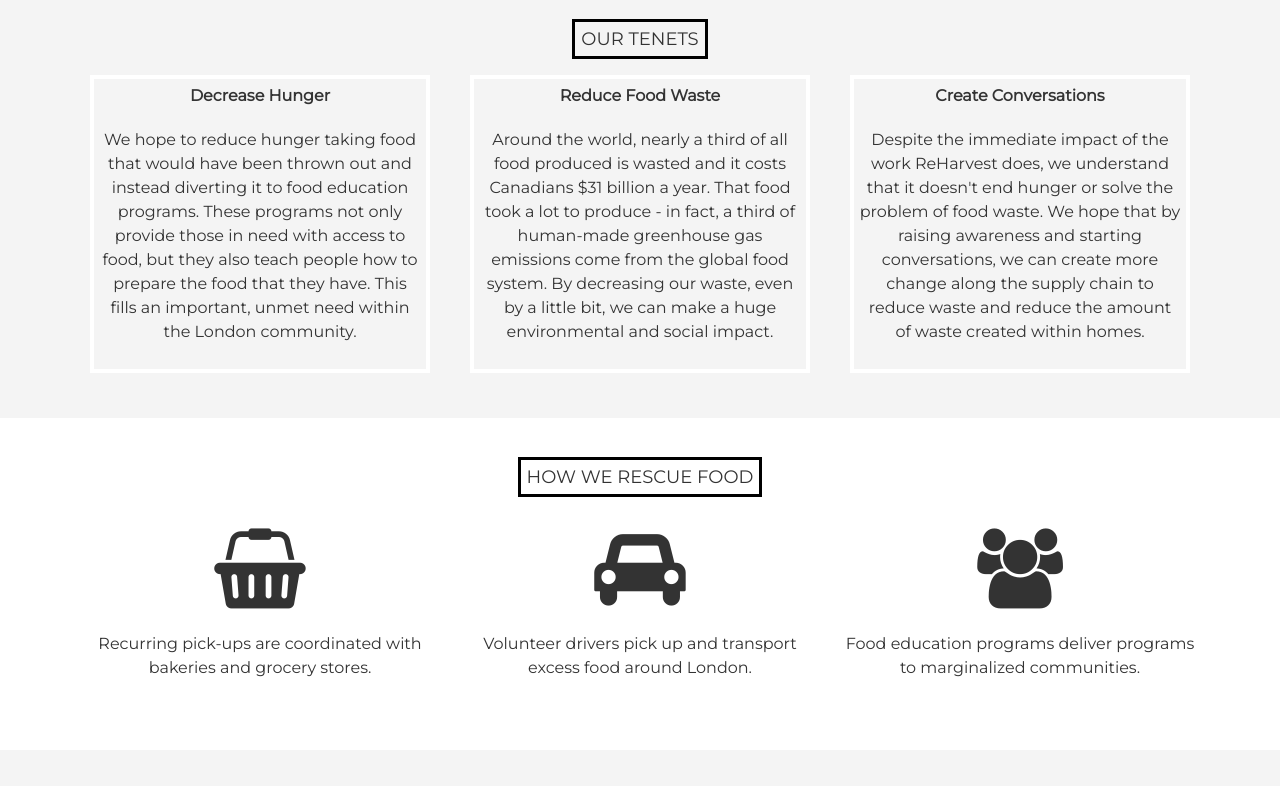
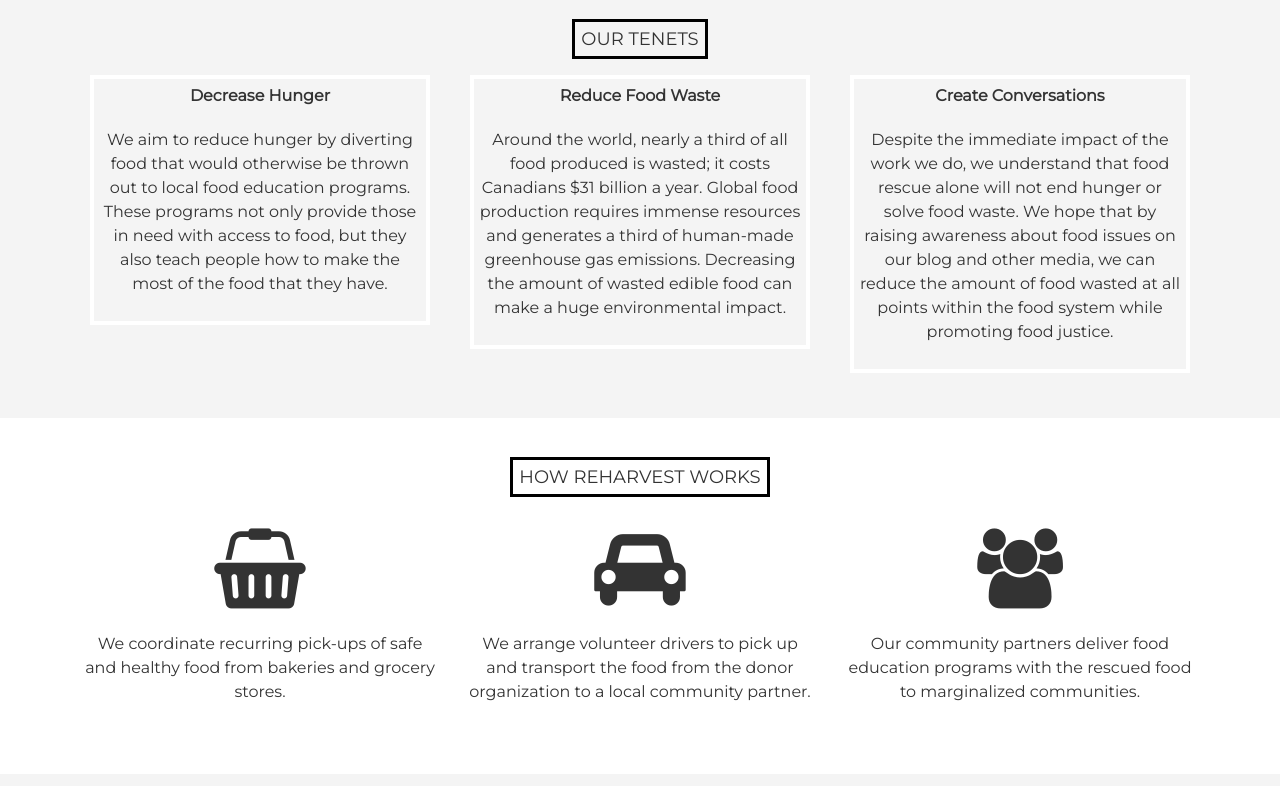
Before and after one commit to jazzminewang/reharvest-site-2, a website: page about.html in a window 1280 px wide. Shown: the part 660-1446 px from the top of the page. Drawn offline with nearby package versions, Linux system fonts and the light colour scheme.

Commit message:
added Jasmine's changes and other small updates

```diff
--- a/about.html
+++ b/about.html
@@ -131,7 +131,7 @@
                     <div style='border:4px white solid;' class="tenet-box">
                         <p class="tenets-title">Decrease Hunger</p>
                         <p>
-                            We hope to reduce hunger taking food that would have been thrown out and instead diverting it to food education programs. These programs not only provide those in need with access to food, but they also teach people how to prepare the food that they have. This fills an important, unmet need within the London community.
+                            We aim  to reduce hunger by diverting food that would otherwise be  thrown out to local food education programs. These programs not only provide those in need with access to food, but they also teach people how to make the most of the food that they have.
                         </p>
                 </div>
             </div>
@@ -140,7 +140,8 @@
                     <div style='border:4px white solid;' class="tenet-box">
                         <p class="tenets-title">Reduce Food Waste</p>
                         <p>
-                            Around the world, nearly a third of all food produced is wasted and it costs Canadians $31 billion a year. That food took a lot to produce - in fact, a third of human-made greenhouse gas emissions come from the global food system. By decreasing our waste, even by a little bit, we can make a huge environmental and social impact.
+                            Around the world, nearly a third of all food produced is wasted; it costs Canadians $31 billion a year. Global food production requires immense resources and generates a third of human-made greenhouse gas emissions. Decreasing the amount of wasted edible food can make a huge environmental impact.
+
                         </p>
                 </div>
                 </div>
@@ -150,7 +151,7 @@
                     <div style='border:4px white solid;' class="tenet-box">
                         <p class="tenets-title">Create Conversations</p>
                         <p>
-                            Despite the immediate impact of the work ReHarvest does, we understand that it doesn't end hunger or solve the problem of food waste. We hope that by raising awareness and starting conversations, we can create more change along the supply chain to reduce waste and reduce the amount of waste created within homes.
+                            Despite the immediate impact of the work we do, we understand that food rescue alone will not end hunger or solve food waste. We hope that by raising awareness about food issues on our blog and other media, we can reduce the amount of food wasted at all points within the food  system while promoting food justice.
                         </p>
                         </div>
                 </div>
@@ -163,19 +164,19 @@
             <br>
             <br>
             <h4 class="center bottom-space", style='border:3px black solid; display: inline; padding: 6px;'>
-                    HOW WE RESCUE FOOD</h4>
+                    HOW REHARVEST WORKS</h4>
             <br>
             <br>
             <br>
             <div class="col-md-4 cold-sm-3">
-               <p class="center list"><i class="fa fa-shopping-basket fa-5x"></i></br></br>Recurring pick-ups are coordinated with bakeries and grocery stores.</p>
+               <p class="center list"><i class="fa fa-shopping-basket fa-5x"></i></br></br>We coordinate recurring pick-ups of safe and healthy food from bakeries and grocery stores.</p>
             </div>
 
             <div class="col-md-4 cold-sm-3">
-                <p class="center list"><i class="fa fa-automobile fa-5x"></i><br/></br>Volunteer drivers pick up and transport excess food around London.</p>
+                <p class="center list"><i class="fa fa-automobile fa-5x"></i><br/></br>We arrange volunteer drivers to pick up and transport the food from the donor organization to a local community partner. </p>
             </div>
             <div class="col-md-4 cold-sm-3">
-                <p class="center list"><i class="fa fa-group fa-5x"></i><br/></br>Food education programs deliver programs to marginalized communities.</p>
+                <p class="center list"><i class="fa fa-group fa-5x"></i><br/></br>Our community partners deliver food education programs with the rescued food to marginalized communities.</p>
             </div>
         </div>
     </div>
@@ -246,6 +247,7 @@
                         Head of Marketing
                     </p>
                     </div>
+
                 <div class="col-sm-2">
                 </div>
 
@@ -265,8 +267,7 @@
                         Volunteer Coordinator
                     </p>
                 </div>
-                 <div class="col-sm-2">
-                </div>
+
             </div>
         </div>
     </div>
```
Also changed, not shown: index.html (+1 -1 lines), partners.html (+2 -2 lines), volunteer.html (+1 -1 lines), 1 other file.
